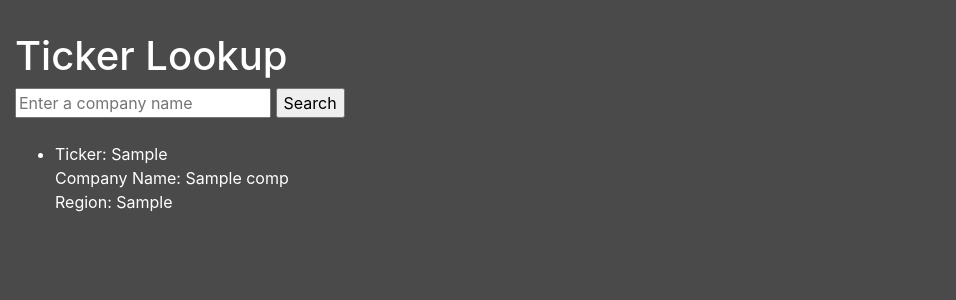
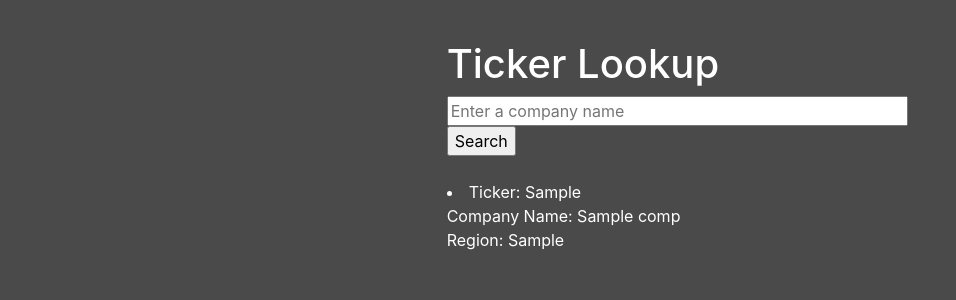
Before and after one commit to Linh-T-Pham/Stock-Analysis-Tool, a Flask app: template templates/ticker_lookup.html in a window 1280 px wide. Shown: the part 56-356 px from the top of the page, without its empty margins (0-956 px from the left). Run offline with Flask 2, Linux system fonts and the light colour scheme; the template is opened without the code that fills it: most values are stand-ins (such as "Sample title", 1, 10 or a date in 2020); some libraries are stand-ins or nearby versions.

Commit message:
Update ticker_lookup.html

```diff
--- a/static/style.css
+++ b/static/style.css
@@ -31,4 +31,3 @@
 
 .ticker-submit {
     color:black;
-}
--- a/templates/ticker_lookup.html
+++ b/templates/ticker_lookup.html
@@ -9,36 +9,36 @@
 <!DOCTYPE html>
 <html>
 <head>
-
+<div class="container col-4 my-2">
     <font
     color="white">
     <h1>Ticker Lookup</h1>
-
     </font>
 
     <form action="/ticker_lookup">
-  <input type="text" name="name" placeholder="Enter a company name">
-  <input type="submit" value="Search"><br><br>
+        <input type="text" name="name" size ="40" placeholder="Enter a company name">
+        <input type="submit" value="Search" ><br><br>
     </form>
+<div>
+
 <body>
-
     <style>
         body{
             background-color: #4a4a4a;
-  }
     </style>
 
 
 {% for comp in name_api['bestMatches'] %}
 
-<ul>
 <font
 color="white">
 <li>Ticker: {{ comp["1. symbol"] }}</li>
 Company Name: {{ comp["2. name"] }}<br>
-Region: {{ comp["4. region"] }}<br>
+Region: {{ comp["4. region"] }}<br><br/>
 </font>
-</ul>
+
+
+
 
 
 
```
Lines whose indentation alone changed are shown as unchanged.
